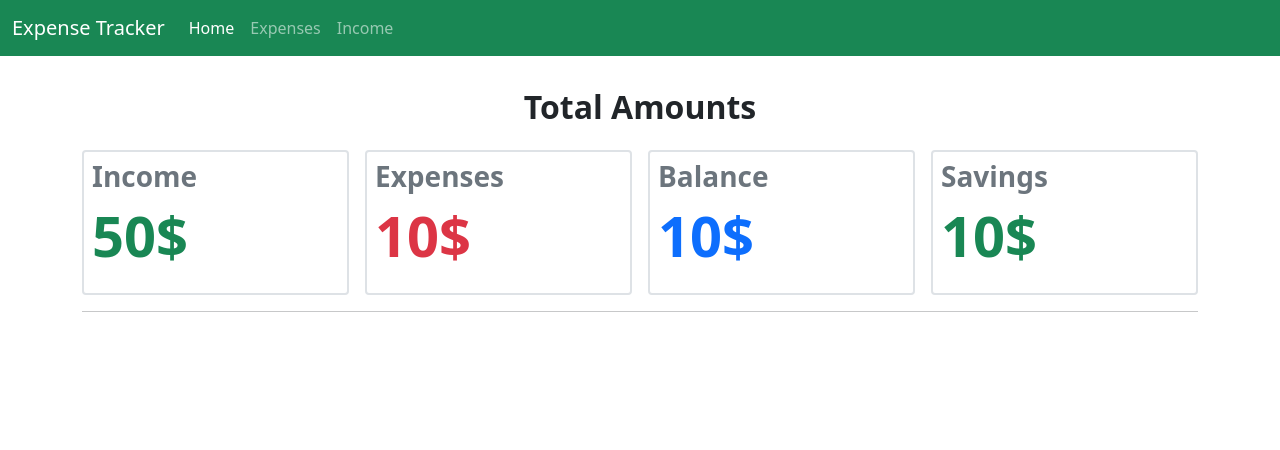
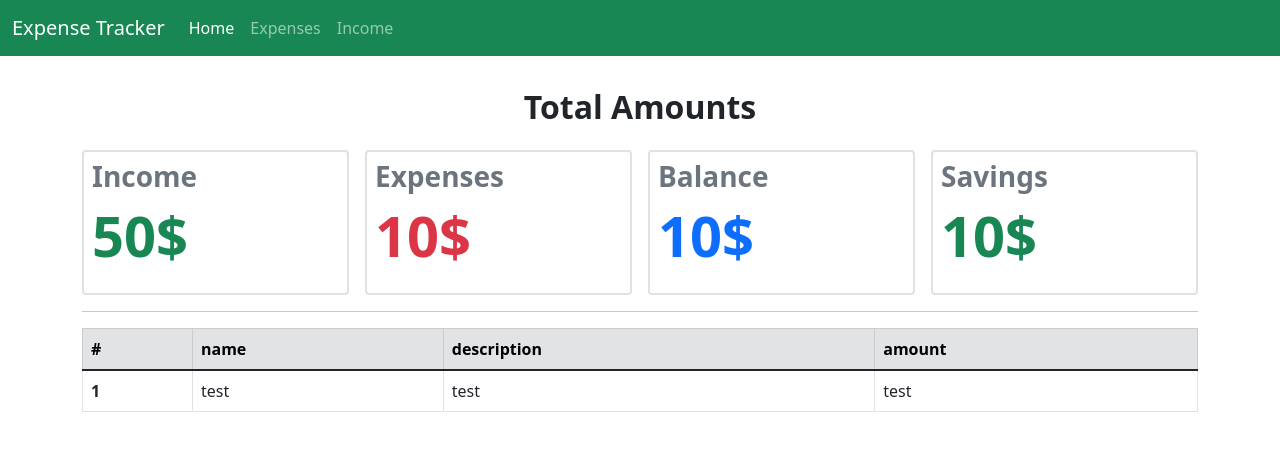
Before and after one commit to Abdelghani-Adel/expense_tracker, a React (Create React App) app: page /dashboard in a window 1280 px wide. Shown: the top 450 px of the page. Built offline with nearby package versions, Linux system fonts and the light colour scheme.

Commit message:
succeeded in creating incomeSlice

```diff
--- a/src/App.tsx
+++ b/src/App.tsx
@@ -1,5 +1,7 @@
+import { useSelector } from "react-redux";
 import NavBar from "./components/NavBar";
 import Dashboard from "./pages/Dashboard/Dashboard";
+import { selectIncomes } from "./redux/slices/incomeSlice";
 
 function App() {
   return (
--- a/src/components/Table/Table.tsx
+++ b/src/components/Table/Table.tsx
@@ -1,7 +1,12 @@
 import { Fragment } from "react";
+import { Income } from "../../redux/slices/incomeSlice";
 import TableBody from "./TableBody";
 import TableHead from "./TableHead";
 import TableProps from "./tableModels";
+
+interface Props {
+  dataArray: Income[];
+}
 
 const Table: React.FC<TableProps> = (props) => {
   return (
--- a/src/components/Table/TableBody.tsx
+++ b/src/components/Table/TableBody.tsx
@@ -1,8 +1,9 @@
-import { TableColumn, TableDataObject } from "./tableModels";
+import { Income } from "../../redux/slices/incomeSlice";
+import { TableColumn } from "./tableModels";
 import TableRow from "./TableRow";
 
 interface Props {
-  dataArray: TableDataObject[];
+  dataArray: Income[];
   columns: TableColumn[];
   basePath: string;
 }
--- a/src/components/Table/TableRow.tsx
+++ b/src/components/Table/TableRow.tsx
@@ -1,9 +1,10 @@
 // import { useHistory, useLocation } from "react-router-dom";
-import { TableColumn, TableDataObject } from "./tableModels";
+import { Income } from "../../redux/slices/incomeSlice";
+import { TableColumn } from "./tableModels";
 
 interface Props {
   key: number;
-  object: TableDataObject;
+  object: Income;
   index: number;
   columns: TableColumn[];
   basePath: string;
@@ -14,7 +15,8 @@ const TableRow: React.FC<Props> = (props) => {
     <tr className="cursor--pointer">
       <th scope="row">{props.index + 1}</th>
       {props.columns.map((column) => (
-        <td key={column.id}>{props.object[`${column.title}`]}</td>
+        // <td key={column.id}>{props.object[`${column.title}`]}</td>
+        <td key={column.id}>test</td>
       ))}
     </tr>
   );
--- a/src/index.tsx
+++ b/src/index.tsx
@@ -1,5 +1,7 @@
 import React from "react";
 import ReactDOM from "react-dom/client";
+import { Provider } from "react-redux";
+import reduxStore from "./redux/store";
 
 import App from "./App";
 
@@ -8,6 +10,8 @@ const root = ReactDOM.createRoot(
 );
 root.render(
   <React.StrictMode>
-    <App />
+    <Provider store={reduxStore}>
+      <App />
+    </Provider>
   </React.StrictMode>
 );
--- a/src/pages/Dashboard/Dashboard.tsx
+++ b/src/pages/Dashboard/Dashboard.tsx
@@ -1,4 +1,5 @@
 import { Fragment } from "react";
+import IncomeTransTable from "./IncomeTransTable";
 import Totals from "./Totals";
 
 const Dashboard = () => {
@@ -6,6 +7,7 @@ const Dashboard = () => {
     <Fragment>
       <Totals />
       <hr />
+      <IncomeTransTable />
     </Fragment>
   );
 };
--- /dev/null
+++ b/src/pages/Dashboard/IncomeTransTable.tsx
@@ -0,0 +1,36 @@
+import { useSelector } from "react-redux";
+import Table from "../../components/Table/Table";
+import { selectIncomes } from "../../redux/slices/incomeSlice";
+
+const IncomeTransTable: React.FC = () => {
+  const incomesState = useSelector(selectIncomes);
+  const columns = [
+    {
+      id: 1,
+      title: "name",
+      style: "",
+    },
+    {
+      id: 2,
+      title: "description",
+      style: "",
+    },
+    {
+      id: 3,
+      title: "amount",
+      style: "",
+    },
+  ];
+  const dataTitle = "Income Tansactions";
+
+  return (
+    <Table
+      dataArray={incomesState}
+      columns={columns}
+      dataTitle={dataTitle}
+      basePath=""
+    />
+  );
+};
+
+export default IncomeTransTable;
--- /dev/null
+++ b/src/redux/slices/incomeSlice.ts
@@ -0,0 +1,47 @@
+import { createSlice, PayloadAction } from "@reduxjs/toolkit";
+import { RootState } from "../store";
+
+export interface Income {
+  id: number;
+  amount: number;
+  category: string;
+  description: string;
+  date: string;
+}
+
+const initialState: Income[] = [
+  {
+    id: 1,
+    amount: 7040,
+    category: "Salary",
+    description: "",
+    date: "10/2/2022",
+  },
+];
+
+const incomeSlice = createSlice({
+  name: "incomes",
+  initialState,
+  reducers: {
+    addIncome: (state, action: PayloadAction<Income>) => {
+      state.push(action.payload);
+    },
+    removeIncome: (state, action: PayloadAction<number>) => {
+      const filteredIncomes = state.filter(
+        (income) => income.id !== action.payload
+      );
+      state = filteredIncomes;
+    },
+    editIncome: (state, action: PayloadAction<Income>) => {
+      const index = state.findIndex(
+        (income) => income.id === action.payload.id
+      );
+      state[index] = action.payload;
+    },
+  },
+});
+
+export const selectIncomes = (state: RootState) => state.incomes;
+
+export const incomeActions = incomeSlice.actions;
+export default incomeSlice;
--- /dev/null
+++ b/src/redux/store.ts
@@ -0,0 +1,12 @@
+import { configureStore } from "@reduxjs/toolkit";
+import incomeSlice from "./slices/incomeSlice";
+
+const reduxStore = configureStore({
+  reducer: {
+    incomes: incomeSlice.reducer,
+  },
+});
+
+export type RootState = ReturnType<typeof reduxStore.getState>;
+
+export default reduxStore;
```
Also changed, not shown: src/components/Table/tableModels.ts (+2 -9 lines), src/redux/slices/transactions.ts (deleted, +0 -49 lines).
